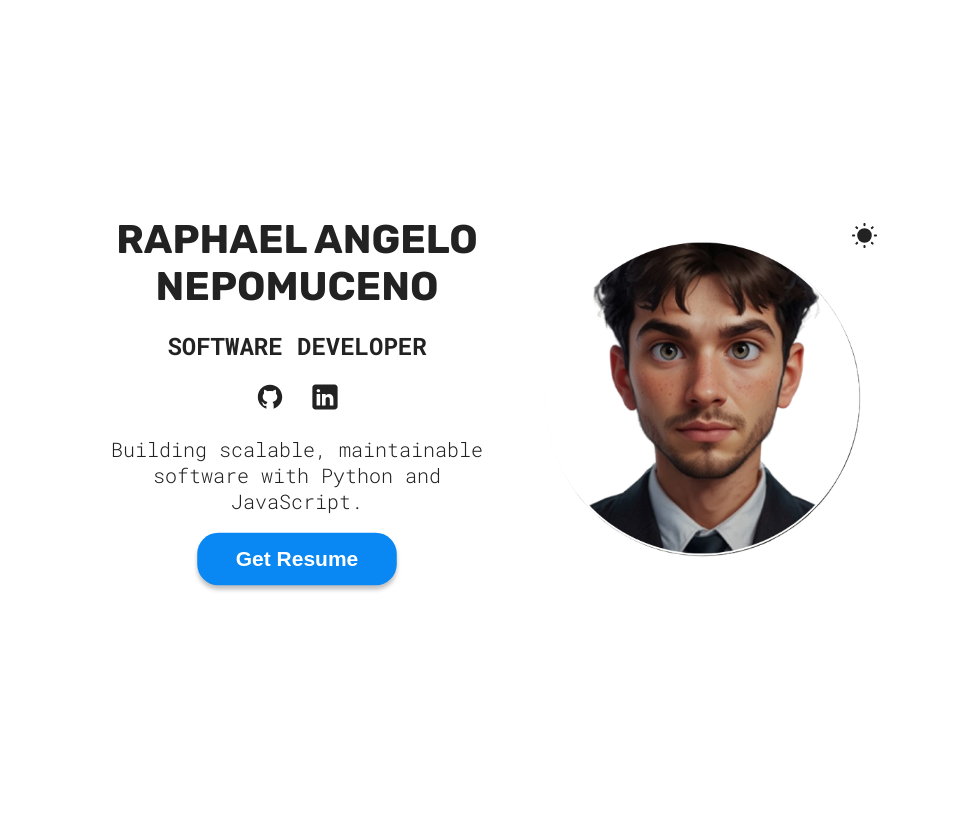
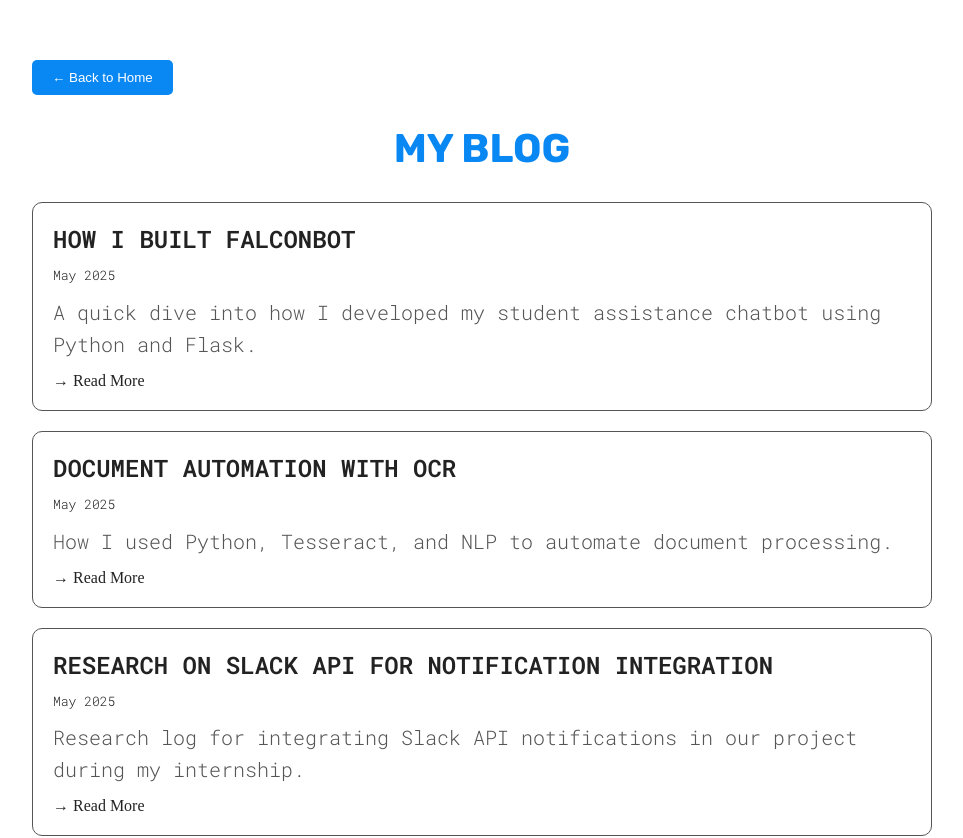
Before and after one commit to Nefuwu/portfolio, a React (Vite) app: page /blog in a window 1280 px wide. Shown: the top 838 px of the page, without its empty margins (158-1121 px from the left). Built offline with nearby package versions, Linux system fonts and the light colour scheme.

Commit message:
Added blogs. Link is found in the ABOUT ME section

```diff
--- a/src/App.css
+++ b/src/App.css
@@ -6,6 +6,7 @@
   --text-color: #222;
   --form-text-color: #555;
   --footer-text-color: #888;
+  --accent-color: #222; /* <-- accent for light mode */
 }
 
 [data-theme='dark'] {
@@ -16,6 +17,7 @@
   --text-color: #fff;
   --form-text-color: #fff;
   --footer-text-color: #bbb;
+  --accent-color: #fff; /* <-- accent for dark mode */
 }
 
 body {
--- a/src/App.jsx
+++ b/src/App.jsx
@@ -1,21 +1,28 @@
+import { BrowserRouter as Router, Routes, Route } from 'react-router-dom';
+import Home from './pages/Home';
+import Blog from './pages/Blog';
+import BlogPost from './pages/BlogPost';
 import './App.css';
-import Contact from './sections/Contact/Contact';
-import Footer from './sections/Footer/Footer';
-import Hero from './sections/Hero/Hero';
-import About from './sections/About/About';
-import Projects from './sections/Projects/Projects';
-import Skills from './sections/Skills/Skill';
 
 function App() {
   return (
-    <>
-      <Hero />
-      <About />
-      <Projects />
-      <Skills />
-      <Contact />
-      <Footer />
-    </>
+    <Router>
+      <Routes>
+        <Route
+          path="/"
+          element={<Home />}
+        />
+        <Route
+          path="/blog"
+          element={<Blog />}
+        />
+        <Route
+          path="/blog/:slug"
+          element={<BlogPost />}
+        />{' '}
+        {/* ✅ dynamic route */}
+      </Routes>
+    </Router>
   );
 }
 
--- /dev/null
+++ b/src/data/blogData.js
@@ -0,0 +1,39 @@
+export const posts = [
+  {
+    id: 1,
+    title: 'How I Built FalconBot',
+    slug: 'how-i-built-falconbot',
+    date: 'May 2025',
+    content: 'This is the full content for the FalconBot post...',
+    excerpt:
+      'A quick dive into how I developed my student assistance chatbot using Python and Flask.',
+  },
+  {
+    id: 2,
+    title: 'Document Automation with OCR',
+    slug: 'document-automation-ocr',
+    date: 'May 2025',
+    content: 'This is the full content for the OCR automation post...',
+    excerpt:
+      'How I used Python, Tesseract, and NLP to automate document processing.',
+  },
+  {
+    id: 3,
+    title: 'Research on Slack API for Notification Integration',
+    slug: 'research-slack-api-notifications',
+    date: 'May 2025',
+    excerpt:
+      'Research log for integrating Slack API notifications in our project during my internship.',
+    content:
+      "As part of our OJT, I researched how to integrate Slack notifications for project updates using Slack's Web API...",
+  },
+  {
+    id: 4,
+    title: 'Automation',
+    slug: 'automating-monthly-reports',
+    date: 'May 2025',
+    category: 'OJT',
+    excerpt: 'Built a script that automatically...',
+    content: 'Problem was manually...',
+  },
+];
--- /dev/null
+++ b/src/pages/Blog.jsx
@@ -0,0 +1,38 @@
+import styles from './BlogStyles.module.css';
+import { Link, useNavigate } from 'react-router-dom';
+import { posts } from '../data/blogData';
+
+function Blog() {
+  const navigate = useNavigate();
+  return (
+    <div className={styles.container}>
+      {/* ✅ Back button */}
+      <button
+        onClick={() => navigate('/')}
+        className={styles.backButton}
+      >
+        ← Back to Home
+      </button>
+      <h1 className={styles.title}>My Blog</h1>
+
+      {posts.map((post) => (
+        <div
+          key={post.id}
+          className={styles.postCard}
+        >
+          <h2 className={styles.postTitle}>{post.title}</h2>
+          <p className={styles.date}>{post.date}</p>
+          <p className={styles.excerpt}>{post.excerpt}</p>
+          <Link
+            to={`/blog/${post.slug}`}
+            className={styles.readMore}
+          >
+            → Read More
+          </Link>
+        </div>
+      ))}
+    </div>
+  );
+}
+
+export default Blog;
--- /dev/null
+++ b/src/pages/BlogPost.jsx
@@ -0,0 +1,38 @@
+import { useParams, useNavigate } from 'react-router-dom';
+import { posts } from '../data/blogData';
+import styles from './BlogStyles.module.css';
+
+function BlogPost() {
+  const { slug } = useParams();
+  const navigate = useNavigate();
+
+  const post = posts.find((p) => p.slug === slug);
+
+  if (!post) {
+    return (
+      <div className={styles.container}>
+        <h1 className={styles.title}>404 - Post Not Found</h1>
+      </div>
+    );
+  }
+
+  return (
+    <div className={styles.container}>
+      <h1 className={styles.title}>{post.title}</h1>
+      <p className={styles.date}>{post.date}</p>
+      <div className={styles.postContent}>
+        <p>{post.content}</p>
+      </div>
+
+      {/* ✅ Back button */}
+      <button
+        onClick={() => navigate(-1)}
+        className={styles.backButton}
+      >
+        ← Back to Blog
+      </button>
+    </div>
+  );
+}
+
+export default BlogPost;
--- /dev/null
+++ b/src/pages/BlogStyles.module.css
@@ -0,0 +1,74 @@
+.container {
+  padding: 60px 20px;
+  max-width: 900px;
+  margin: 0 auto;
+}
+
+.title {
+  font-size: 2.5rem;
+  font-weight: 700;
+  color: var(--btn-color);
+  text-align: center;
+  margin-bottom: 30px;
+}
+
+.postCard {
+  padding: 20px;
+  margin-bottom: 20px;
+  border-radius: 10px;
+  border: 1px solid var(--form-text-color);
+  transition: all 0.3s ease;
+}
+
+.postCard:hover {
+  border-color: var(--accent-color);
+  background-color: rgba(255, 255, 255, 0.03);
+}
+
+.postTitle {
+  font-size: 1.5rem;
+  font-weight: 600;
+  color: var(--text-color);
+}
+
+.date {
+  font-size: small;
+  margin-top: 10px;
+  line-height: 1.6;
+}
+
+.excerpt {
+  color: var(--form-text-color);
+  margin-top: 10px;
+  line-height: 1.6;
+}
+
+.readMore {
+  color: var(--accent-color);
+  font-weight: 500;
+  text-decoration: none;
+  margin-top: 12px;
+  display: inline-block;
+  transition: color 0.2s ease;
+}
+
+.readMore:hover {
+  color: var(--btn-color);
+  text-decoration: underline;
+}
+
+.backButton {
+  margin-bottom: 30px;
+  padding: 10px 20px;
+  background-color: var(--btn-color);
+  color: var(--btn-text-color);
+  border: none;
+  border-radius: 5px;
+  font-weight: 500;
+  cursor: pointer;
+  transition: background-color 0.2s ease;
+}
+
+.backButton:hover {
+  background-color: var(--accent-color);
+}
--- /dev/null
+++ b/src/pages/Home.jsx
@@ -0,0 +1,21 @@
+import Hero from '../sections/Hero/Hero';
+import About from '../sections/About/About';
+import Projects from '../sections/Projects/Projects';
+import Skills from '../sections/Skills/Skill';
+import Contact from '../sections/Contact/Contact';
+import Footer from '../sections/Footer/Footer';
+
+function Home() {
+  return (
+    <>
+      <Hero />
+      <About />
+      <Projects />
+      <Skills />
+      <Contact />
+      <Footer />
+    </>
+  );
+}
+
+export default Home;
--- a/src/sections/About/About.jsx
+++ b/src/sections/About/About.jsx
@@ -1,5 +1,6 @@
 import styles from './AboutStyles.module.css';
 import { useTheme } from '../../common/ThemeContext';
+import { Link } from 'react-router-dom';
 
 function About() {
   return (
@@ -20,6 +21,15 @@ function About() {
           principles, I enjoy crafting efficient APIs, automating systems, and
           deploying real-world applications that solve meaningful problems.
         </p>
+        <br></br>
+
+        {/* Blog link styled via CSS module */}
+        <Link
+          to="/blog"
+          className={styles.blogLink}
+        >
+          <p className={styles.blogLink}>→ Check out my blog</p>
+        </Link>
       </div>
     </section>
   );
--- a/src/sections/About/AboutStyles.module.css
+++ b/src/sections/About/AboutStyles.module.css
@@ -2,12 +2,12 @@
   display: flex;
   flex-direction: column;
   text-align: center;
+}
 
-  span {
-    display: flex;
-    align-items: center;
-    gap: 5px;
-  }
+.container span {
+  display: flex;
+  align-items: center;
+  gap: 5px;
 }
 
 .info {
@@ -32,6 +32,22 @@
   margin: 0 auto;
 }
 
+/* New blog link style */
+.blogLink {
+  color: var(--accent-color);
+  font-weight: 500;
+  text-decoration: none;
+  margin-top: 10px;
+  display: inline-block;
+  transition: all 0.2s ease;
+}
+
+.blogLink:hover {
+  color: var(--btn-color);
+  text-decoration: underline;
+  text-decoration-color: var(--accent-color);
+}
+
 @media (width >= 800px) {
   .heading {
     font-size: 2.5rem;
```
